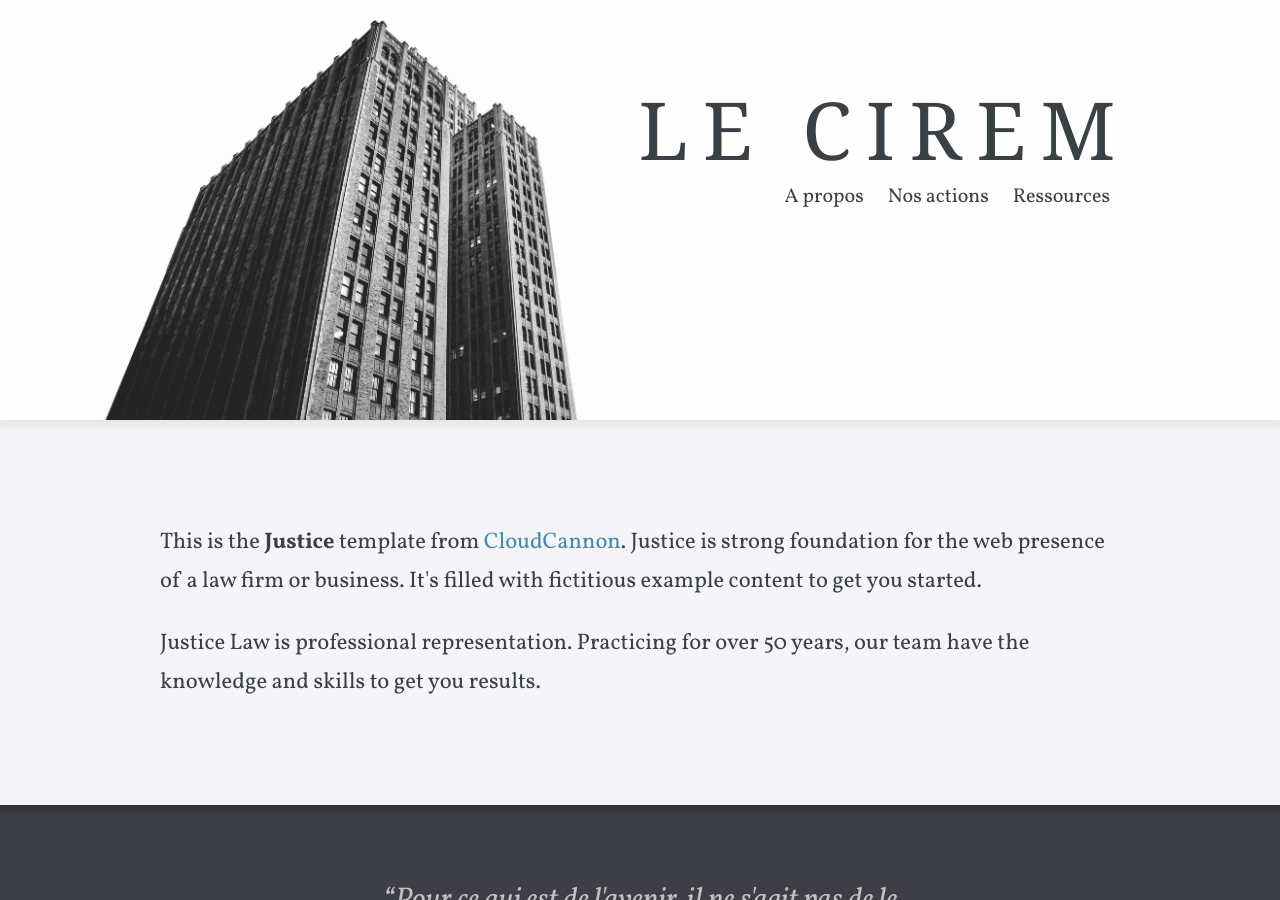
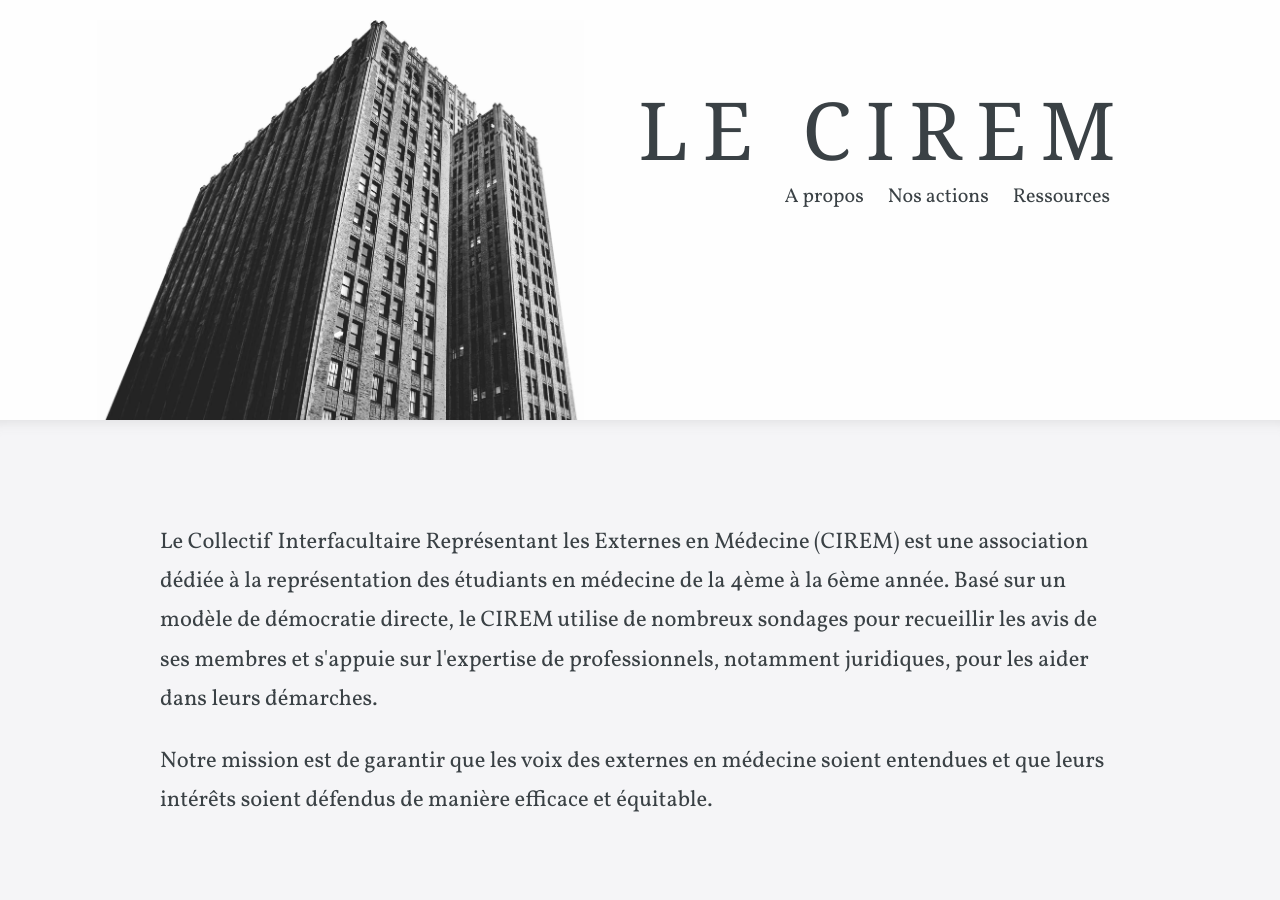
Before and after one commit to ciremwebsite/ciremwebsite.github.io, a Jekyll site: the page built from index.html, in a window 1280 px wide and 900 px high. Built offline with Jekyll 4.4.1, drawn with Linux system fonts in a browser that asks for light colours; some web fonts are replaced.

Commit message:
Update index.html

```diff
--- a/index.html
+++ b/index.html
@@ -21,9 +21,9 @@ _options:
     height: 60-->
 
 <div class="editable">
-	<p>This is the <strong>Justice</strong> template from <a href="https://cloudcannon.com/">CloudCannon</a>. Justice is strong foundation for the web presence of a law firm or business. It's filled with fictitious example content to get you started.</p>
+	<p>Le Collectif Interfacultaire Représentant les Externes en Médecine (CIREM) est une association dédiée à la représentation des étudiants en médecine de la 4ème à la 6ème année. Basé sur un modèle de démocratie directe, le CIREM utilise de nombreux sondages pour recueillir les avis de ses membres et s'appuie sur l'expertise de professionnels, notamment juridiques, pour les aider dans leurs démarches. </p>
 
-	<p>Justice Law is professional representation. Practicing for over 50 years, our team have the knowledge and skills to get you results.</p>
+	<p>Notre mission est de garantir que les voix des externes en médecine soient entendues et que leurs intérêts soient défendus de manière efficace et équitable.</p>
 </div>
 
 <div class="testimonials">
```
